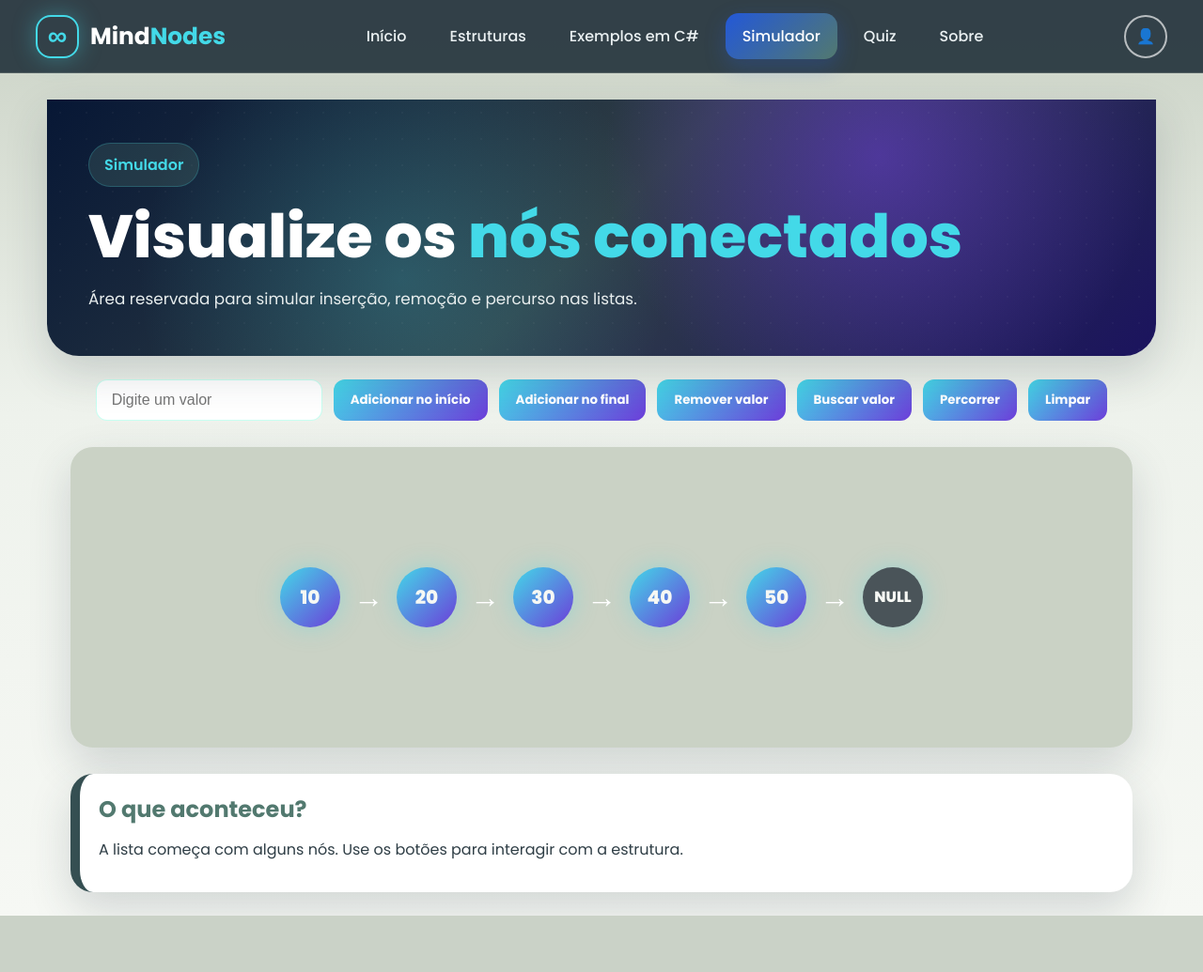
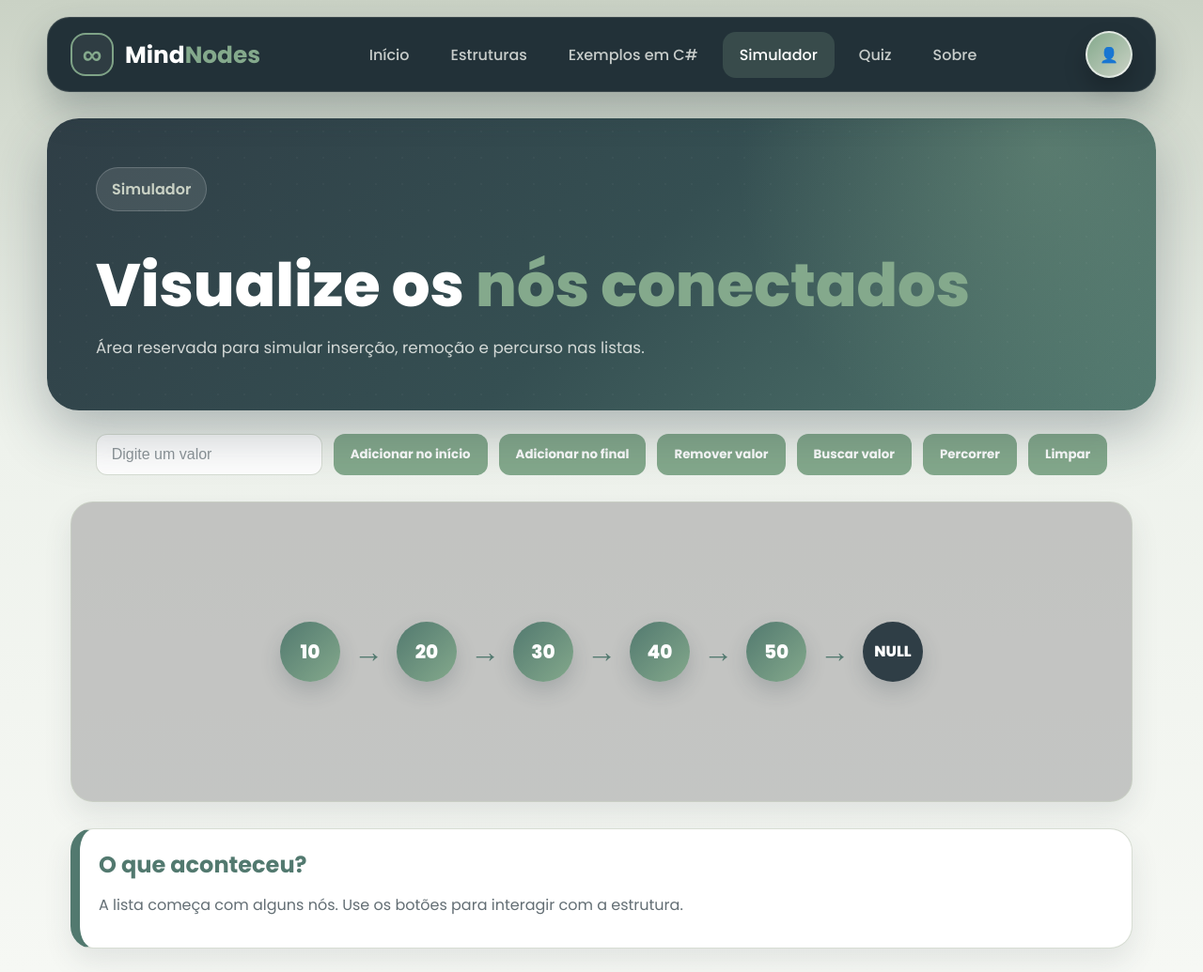
Before and after one commit to Vic0312/MindNodes, a PHP site: page /view/simulador.php in a window 1280 px wide. Shown: the whole page at 94% size. Before the commit the page ends 975 px from the top, so only its background shows below. Run offline with PHP 8.4, Linux system fonts and the light colour scheme.

Commit message:
Commit 15 - Ajustando CSS

```diff
--- a/css/simulador.css
+++ b/css/simulador.css
@@ -1,3 +1,130 @@
+/* NAVBAR IGUAL AO HOME */
+
+.topo {
+    width: min(1180px, calc(100% - 36px));
+    min-height: 78px;
+    margin: 18px auto 0;
+    padding: 14px 24px;
+    border-radius: 24px;
+    background: #223138;
+    border: 1px solid rgba(202, 210, 197, 0.16);
+    box-shadow: 0 18px 38px rgba(34, 49, 56, 0.28);
+}
+
+.marca {
+    color: var(--white);
+}
+
+.marca span:not(.simbolo-logo) {
+    color: var(--muted-teal);
+}
+
+.simbolo-logo {
+    color: var(--muted-teal);
+    border-color: rgba(132, 169, 140, 0.95);
+    background: rgba(255, 255, 255, 0.06);
+    box-shadow: none;
+}
+
+.menu {
+    gap: 8px;
+}
+
+.menu a {
+    color: rgba(246, 248, 244, 0.78);
+    background: transparent;
+}
+
+.menu a:hover,
+.menu .ativo {
+    color: var(--white);
+    background: rgba(132, 169, 140, 0.22);
+    box-shadow: none;
+}
+
+.botao-conta,
+.perfil-usuario {
+    width: 50px;
+    height: 50px;
+    min-width: 50px;
+    padding: 3px;
+    display: grid;
+    place-items: center;
+    border-radius: 50%;
+    background: linear-gradient(135deg, #84A98C, #CAD2C5);
+    color: var(--charcoal-blue);
+    box-shadow: 0 12px 25px rgba(0, 0, 0, 0.22);
+    transition: 0.25s ease;
+}
+
+.botao-conta:hover,
+.perfil-usuario:hover {
+    transform: translateY(-2px);
+}
+
+.foto-perfil-nav {
+    width: 100%;
+    height: 100%;
+    display: block;
+    border-radius: 50%;
+    object-fit: cover;
+    background: var(--charcoal-blue);
+    border: 2px solid rgba(255, 255, 255, 0.88);
+}
+
+
+/* BANNER INTERNO - NOVA PALETA */
+
+.banner-interno {
+    position: relative;
+    overflow: hidden;
+    padding: 52px;
+    border-radius: 34px;
+    background:
+        radial-gradient(circle at 90% 10%, rgba(132, 169, 140, 0.35), transparent 30%),
+        linear-gradient(135deg, #2F3E46 0%, #354F52 52%, #52796F 100%);
+    box-shadow: 0 24px 58px rgba(47, 62, 70, 0.32);
+}
+
+.banner-interno::after {
+    content: "";
+    position: absolute;
+    inset: 0;
+    background-image: radial-gradient(rgba(255, 255, 255, 0.13) 1px, transparent 1px);
+    background-size: 28px 28px;
+    opacity: 0.22;
+    pointer-events: none;
+}
+
+.banner-interno > * {
+    position: relative;
+    z-index: 1;
+}
+
+.banner-interno .etiqueta {
+    background: rgba(255, 255, 255, 0.10);
+    color: var(--ash-grey);
+    border-color: rgba(255, 255, 255, 0.18);
+}
+
+.banner-interno h1 {
+    max-width: 1200px;
+    margin: 26px 0 18px;
+    color: var(--white);
+}
+
+.banner-interno h1 span {
+    color: #84A98C;
+}
+
+.banner-interno p {
+    max-width: 760px;
+    color: rgba(246, 248, 244, 0.82);
+}
+
+
+/* SIMULADOR - CONTEÚDO ESPECÍFICO */
+
 .simulacao {
     display: flex;
     align-items: center;
@@ -8,8 +135,9 @@
     margin: 28px 0;
     padding: 50px;
     border-radius: var(--radius);
-    background: var(--ash-grey);
-    box-shadow: var(--shadow);
+    background: #a5a5a59c;
+    border: 1px solid rgba(202, 210, 197, 0.75);
+    box-shadow: 0 14px 30px rgba(47, 62, 70, 0.10);
 }
 
 .simulacao span {
@@ -18,15 +146,15 @@
     display: grid;
     place-items: center;
     border-radius: 50%;
-    background: linear-gradient(135deg, var(--cyan), var(--purple));
-    color: var(--soft-white);
+    background: linear-gradient(135deg, #52796F, #84A98C);
+    color: var(--white);
     font-size: 1.25rem;
     font-weight: 800;
-    box-shadow: 0 0 26px rgba(67, 217, 232, 0.35);
+    box-shadow: 0 10px 22px rgba(47, 62, 70, 0.20);
 }
 
 .simulacao strong {
-    color: var(--white);
+    color: var(--deep-teal);
     font-size: 2rem;
 }
 
@@ -45,16 +173,27 @@
 .controles-simulador input {
     padding: 12px 16px;
     border-radius: 12px;
-    border: 1px solid rgba(0, 255, 191, 0.22);
+    border: 1px solid rgba(202, 210, 197, 0.75);
+    background: #ffffff;
+    color: var(--charcoal-blue);
     font-size: 1rem;
     outline: none;
+}
+
+.controles-simulador input:focus {
+    border-color: #84A98C;
+    box-shadow: 0 0 0 3px rgba(132, 169, 140, 0.18);
+}
+
+.controles-simulador input::placeholder {
+    color: rgba(47, 62, 70, 0.55);
 }
 
 .controles-simulador button {
     padding: 12px 18px;
     border: none;
     border-radius: 12px;
-    background: linear-gradient(135deg, var(--cyan), var(--purple));
+    background: #84A98C;
     color: var(--white);
     font-weight: 700;
     cursor: pointer;
@@ -63,11 +202,13 @@
 
 .controles-simulador button:hover {
     transform: translateY(-3px);
-    box-shadow: 0 10px 24px rgba(67, 217, 232, 0.25);
+    background: #6e9676;
+    box-shadow: 0 10px 24px rgba(47, 62, 70, 0.20);
 }
 
 .null {
-    background: #4a5459 !important;
+    background: #2F3E46 !important;
+    color: var(--white) !important;
     font-size: 1rem !important;
 }
 
@@ -79,11 +220,11 @@
 
 .no-destaque {
     transform: scale(1.15);
-    box-shadow: 0 0 30px rgba(67, 217, 232, 0.8) !important;
+    box-shadow: 0 0 30px rgba(132, 169, 140, 0.65) !important;
 }
 
 .no-encontrado {
-    background: linear-gradient(135deg, #39d98a, #2f9e44) !important;
+    background: linear-gradient(135deg, #01391d, #379849be) !important;
 }
 
 .box-explicacao,
@@ -91,9 +232,12 @@
     margin-top: 20px;
     padding: 20px;
     border-radius: var(--radius);
-    background: var(--white);
-    box-shadow: var(--shadow);
-    border-left: 10px solid var(--dark-slate);
+    background: #ffffff;
+    box-shadow: 0 14px 30px rgba(47, 62, 70, 0.10);
+    border-left: 10px solid #52796F;
+    border-top: 1px solid rgba(202, 210, 197, 0.75);
+    border-right: 1px solid rgba(202, 210, 197, 0.75);
+    border-bottom: 1px solid rgba(202, 210, 197, 0.75);
 }
 
 .box-explicacao h2,
@@ -106,4 +250,50 @@
 .box-experiencia p {
     line-height: 1.7;
     margin-bottom: 12px;
+    color: rgba(47, 62, 70, 0.75);
 }
+
+
+/* RESPONSIVIDADE */
+
+@media (max-width: 980px) {
+    .topo {
+        align-items: flex-start;
+        flex-direction: column;
+        position: relative;
+    }
+
+    .botao-conta,
+    .perfil-usuario {
+        position: absolute;
+        right: 24px;
+        top: 14px;
+    }
+}
+
+@media (max-width: 580px) {
+    .topo {
+        width: min(100% - 24px, 1180px);
+        padding: 16px;
+    }
+
+    .menu {
+        justify-content: flex-start;
+    }
+
+    .menu a {
+        padding: 10px 12px;
+    }
+
+    .banner-interno {
+        padding: 30px 22px;
+    }
+
+    .simulacao {
+        padding: 30px 22px;
+    }
+
+    .simulador-area {
+        margin: 25px 0;
+    }
+}
```
